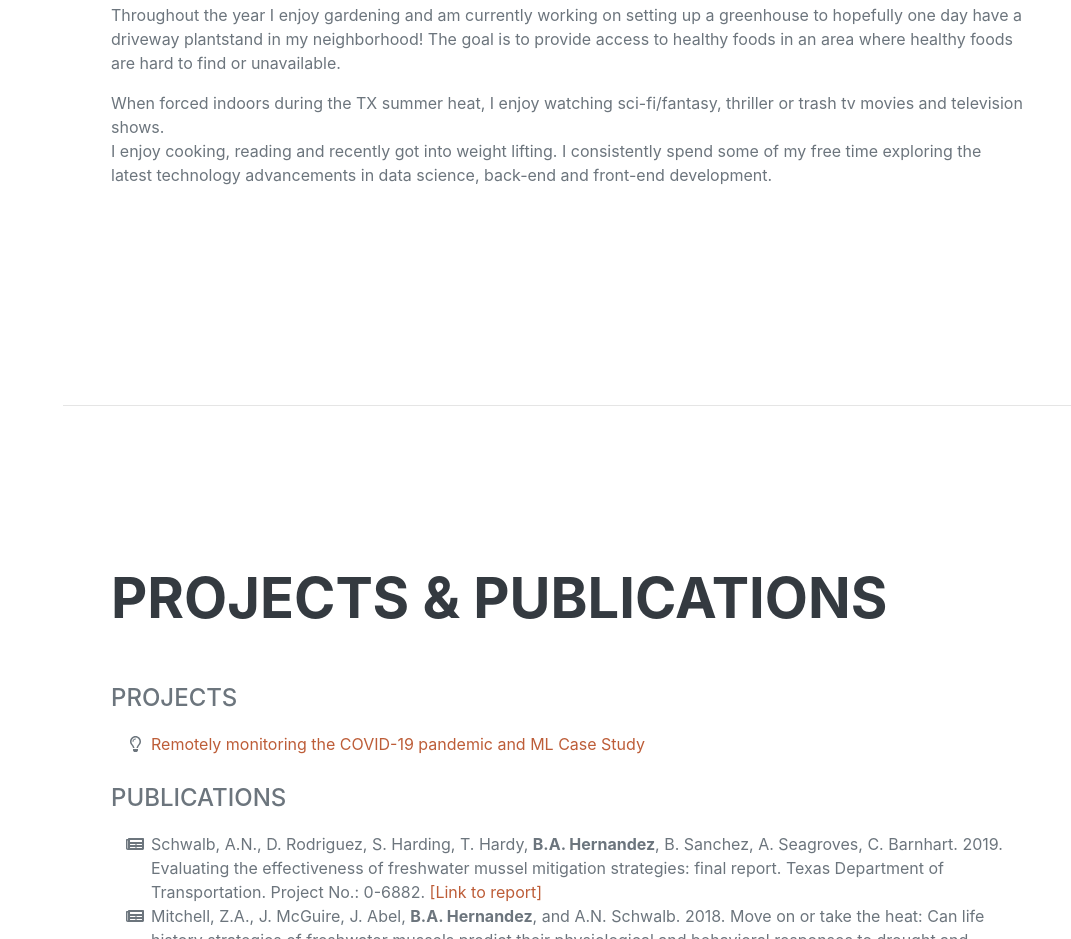
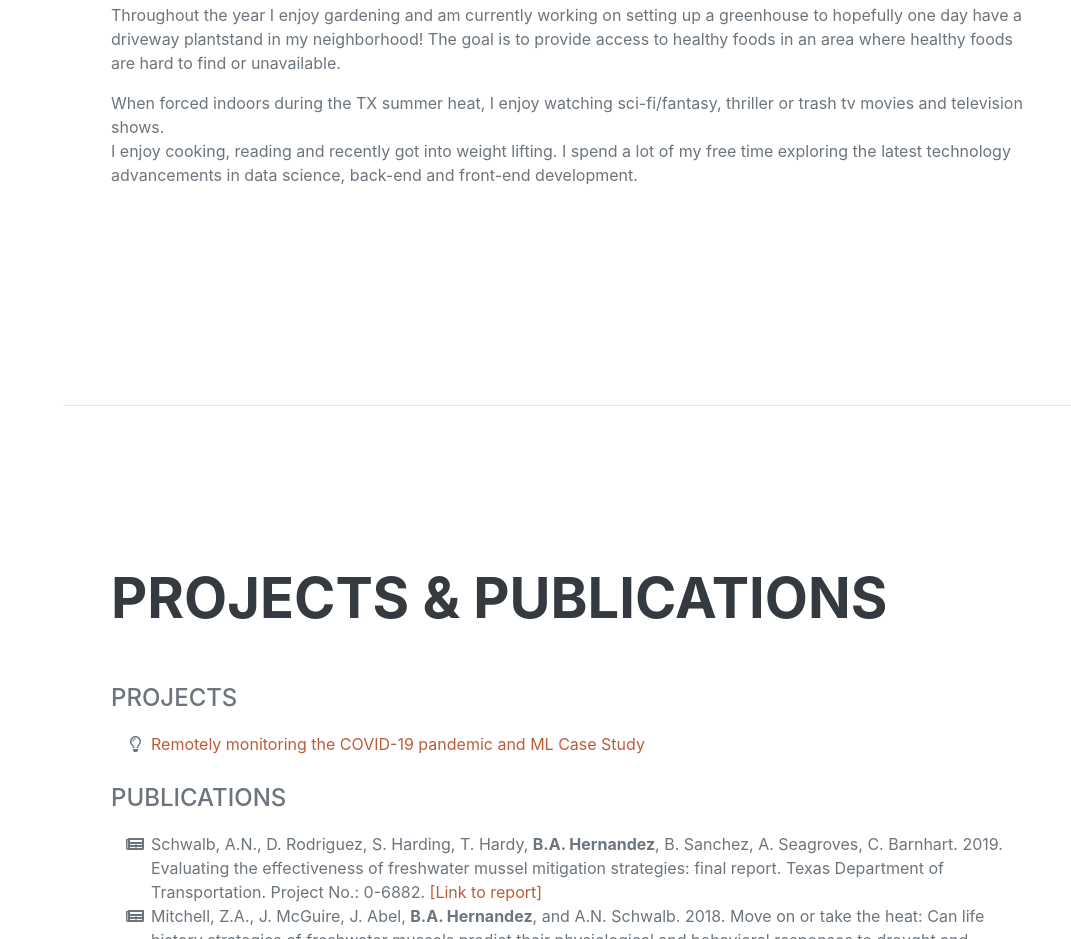
Before and after one commit to bhernan2/BAH-profile, a plain HTML site: page index.html in a window 1280 px wide. Shown: the part 4101-5040 px from the top of the page, without its empty margins (209-1280 px from the left). Drawn offline with nearby package versions, Linux system fonts and the light colour scheme; a web font is replaced by a local one.

Commit message:
modified

```diff
--- a/index.html
+++ b/index.html
@@ -225,7 +225,7 @@
                     <p>Apart from being a freshwater ecologist and junior data scientist, I enjoy spending time outdoors: swimming, kayaking, fishing (both spin and fly) and hiking.</p>
                     <p>Throughout the year I enjoy gardening and am currently working on setting up a greenhouse to hopefully one day have a driveway plantstand in my neighborhood! The goal is to provide access to healthy foods in an area where healthy foods are hard to find or unavailable.</p>
                     <p class="mb-0">When forced indoors during the TX summer heat, I enjoy watching sci-fi/fantasy, thriller or trash tv movies and television shows.</p>
-                    <p class="mb-0">I enjoy cooking, reading and recently got into weight lifting. I consistently spend some of my free time exploring the latest technology advancements in data science, back-end and front-end development.</p>
+                    <p class="mb-0">I enjoy cooking, reading and recently got into weight lifting. I spend a lot of my free time exploring the latest technology advancements in data science, back-end and front-end development.</p>
                 </div>
             </section>
             <hr class="m-0" />
```
